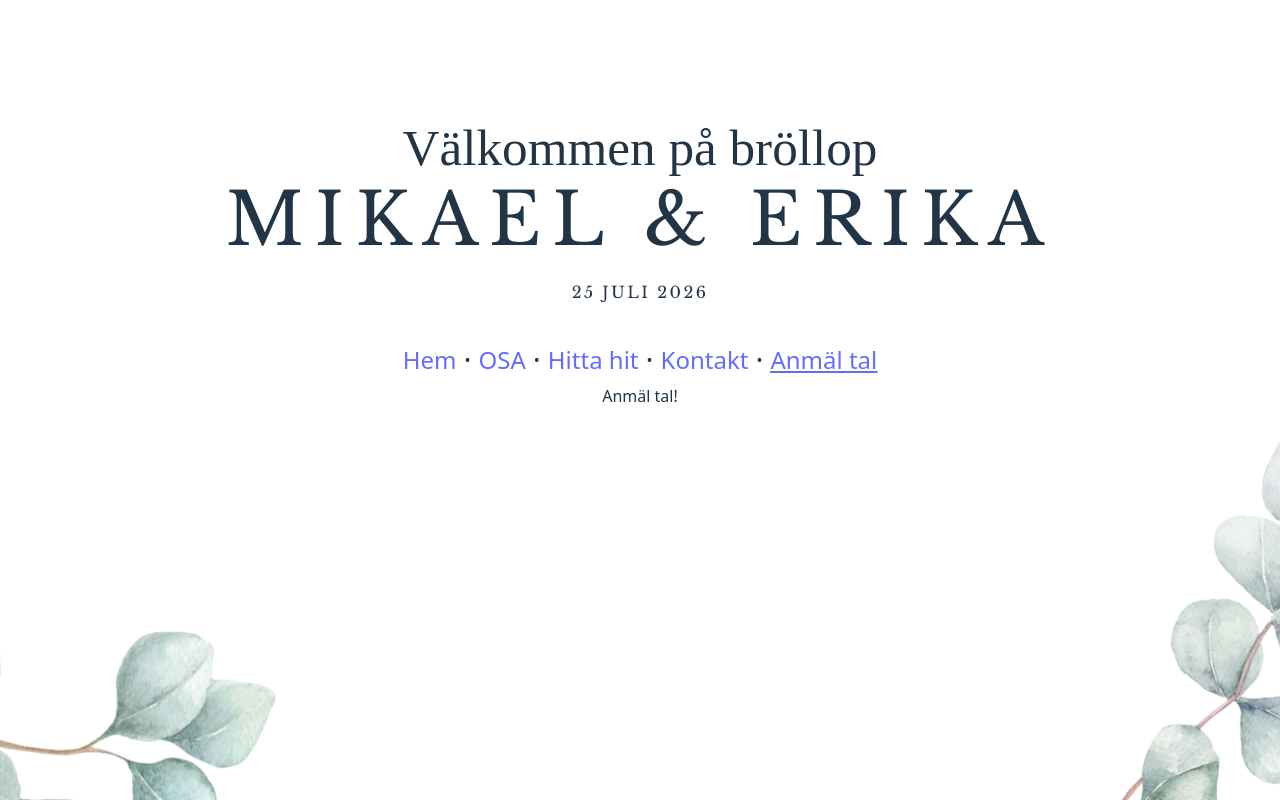
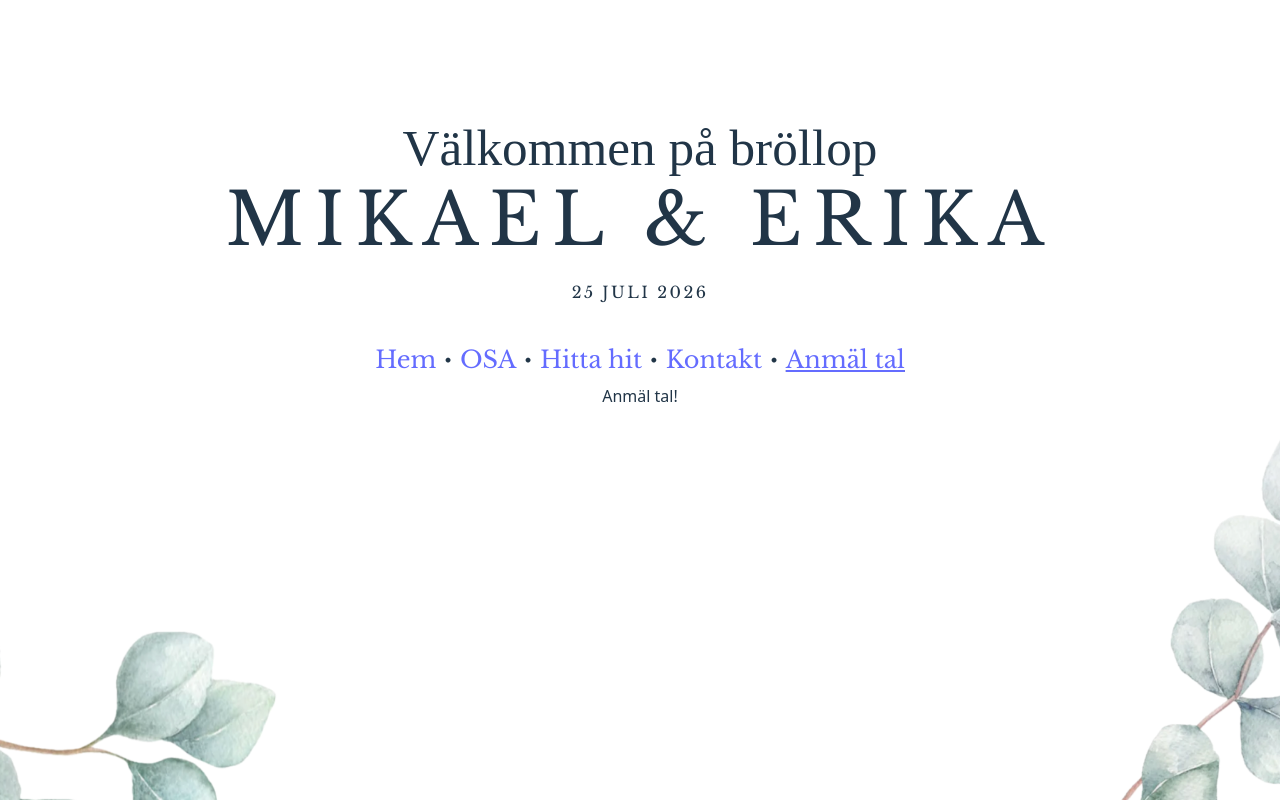
Before and after one commit to mikaelmalmqvistnordnet/malmqvist2026, a React (Vite) app: page /tal in a window 1280 px wide. Built offline with nearby package versions, Linux system fonts and the light colour scheme; a web font is replaced by a local one.

Commit message:
Change font of nav

```diff
--- a/src/components/Header.tsx
+++ b/src/components/Header.tsx
@@ -9,7 +9,7 @@ export const Header: React.FC = () => {
       <h2 className="font-curly">Välkommen på bröllop</h2>
       <h1 className="font-professional-spaced text-4xl md:text-7xl">MIKAEL & ERIKA</h1>
       <h3 className="font-professional-spaced mt-4">25 JULI 2026</h3>
-      <nav className="pt-8 flex justify-center gap-2 items-center">
+      <nav className="pt-8 flex justify-center gap-2 items-center font-professional">
         <div
           className={`font-bold text-gray-600 text-2xl ${
             location.pathname === '/' ? 'underline' : ''
@@ -23,9 +23,7 @@ export const Header: React.FC = () => {
             location.pathname === '/osa' ? 'underline' : ''
           }`}
         >
-          <Link to="/osa" className={location.pathname === '/osa' ? 'underline' : ''}>
-            OSA
-          </Link>
+          <Link to="/osa">OSA</Link>
         </div>
         •
         <div
```
